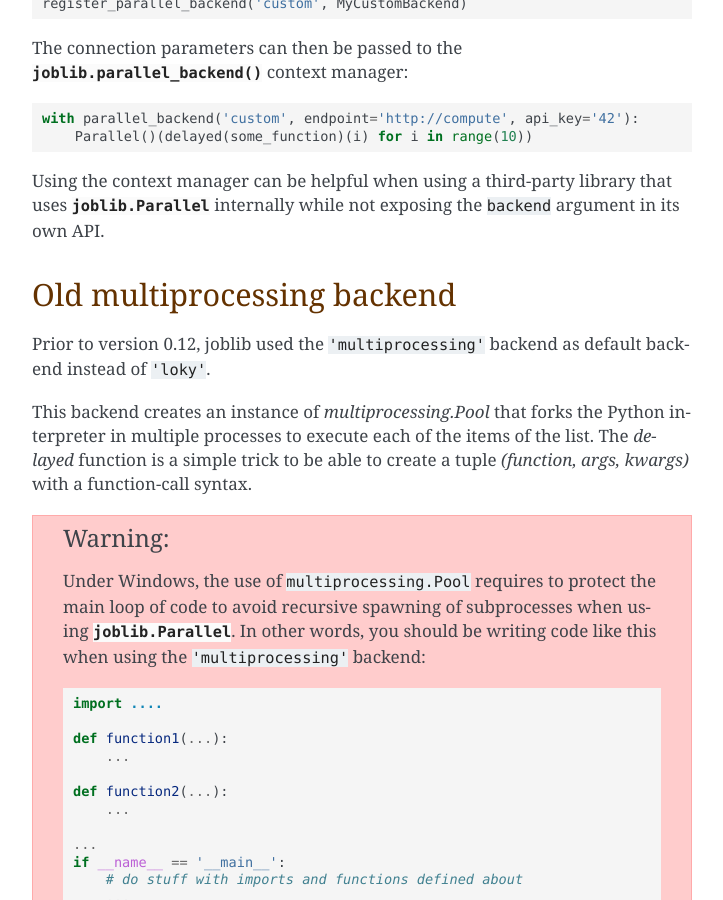
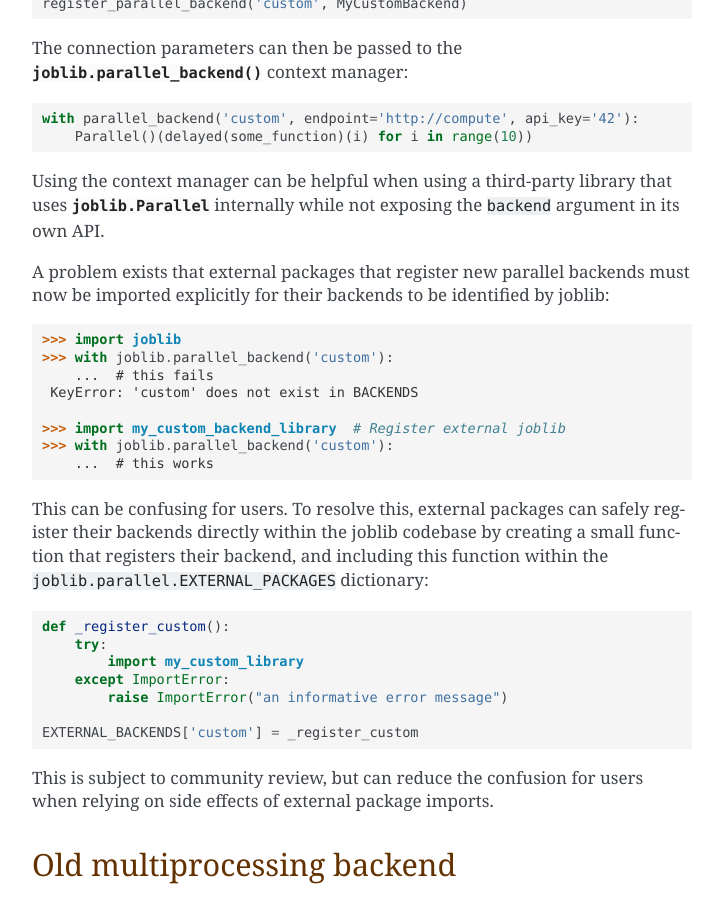
Before and after one commit to joblib/joblib, a Sphinx documentation site: the page built from doc/parallel.rst, in a window 1280 px wide and 900 px high, scrolled down 6757 px. Shown: the whole window, without its empty margins (388-1111 px from the left). Built offline with Sphinx 7.4.7, drawn with Linux system fonts in a browser that asks for light colours; formulas are drawn with MathJax 3; pages that are not in the unit, such as notebooks, are missing from menus.

Commit message:
Add documentation around extending backends

```diff
--- a/doc/parallel.rst
+++ b/doc/parallel.rst
@@ -175,6 +175,35 @@ uses :class:`joblib.Parallel` internally while not exposing the ``backend``
 argument in its own API.
 
 
+A problem exists that external packages that register new parallel backends
+must now be imported explicitly for their backends to be identified by joblib::
+
+   >>> import joblib
+   >>> with joblib.parallel_backend('custom'):
+       ...  # this fails
+    KeyError: 'custom' does not exist in BACKENDS
+
+   >>> import my_custom_backend_library  # Register external joblib
+   >>> with joblib.parallel_backend('custom'):
+       ...  # this works
+
+This can be confusing for users.  To resolve this, external packages can
+safely register their backends directly within the joblib codebase by creating
+a small function that registers their backend, and including this function
+within the ``joblib.parallel.EXTERNAL_PACKAGES`` dictionary::
+
+   def _register_custom():
+       try:
+           import my_custom_library
+       except ImportError:
+           raise ImportError("an informative error message")
+
+   EXTERNAL_BACKENDS['custom'] = _register_custom
+
+This is subject to community review, but can reduce the confusion for users
+when relying on side effects of external package imports.
+
+
 Old multiprocessing backend
 ===========================
 
```
